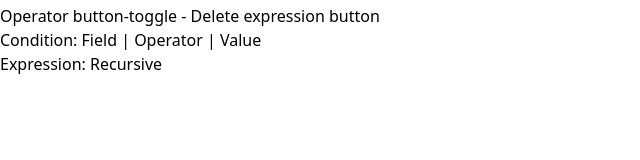
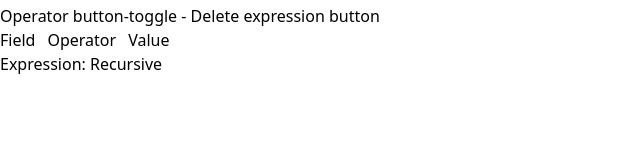
Before and after one commit to matheo/signal-forms, an Angular app: page / in a window 1280 px wide. Shown: the top 160 px of the page, without its empty margins (0-640 px from the left). Built offline with nearby package versions, Linux system fonts and the light colour scheme.

Commit message:
feat(query-builder): add qb-condition component

```diff
--- a/src/app/query-builder/components/index.ts
+++ b/src/app/query-builder/components/index.ts
@@ -1 +1,2 @@
+export * from './qb-condition/qb-condition';
 export * from './qb-expression/qb-expression';
--- /dev/null
+++ b/src/app/query-builder/components/qb-condition/qb-condition.html
@@ -0,0 +1,13 @@
+<article class="flex flex-row gap-3">
+  <div>
+    Field
+  </div>
+
+  <div>
+    Operator
+  </div>
+
+  <div>
+    Value
+  </div>
+</article>
--- a/src/app/query-builder/components/qb-expression/qb-expression.html
+++ b/src/app/query-builder/components/qb-expression/qb-expression.html
@@ -6,9 +6,9 @@
   </header>
 
   <div class="flex flex-col">
-    <div class="flex flex-row">
-      Condition: Field | Operator | Value
-    </div>
+    <!-- @for expressions -->
+    <app-qb-condition />
+
     <div class="flex flex-row">
       Expression: Recursive
     </div>
--- a/src/app/query-builder/components/qb-expression/qb-expression.ts
+++ b/src/app/query-builder/components/qb-expression/qb-expression.ts
@@ -1,9 +1,10 @@
 import { Component } from '@angular/core';
+import { QbCondition } from '../qb-condition/qb-condition';
 
 @Component({
   selector: 'app-qb-expression',
   templateUrl: './qb-expression.html',
   styleUrl: './qb-expression.scss',
-  imports: [],
+  imports: [QbCondition],
 })
 export class QbExpression {}
```
Also changed, not shown: src/app/query-builder/components/qb-condition/qb-condition.ts (added, +9 -0 lines), src/app/query-builder/components/qb-condition/qb-condition.scss (added), 1 other file (tests, documents, lock files or other folders).
